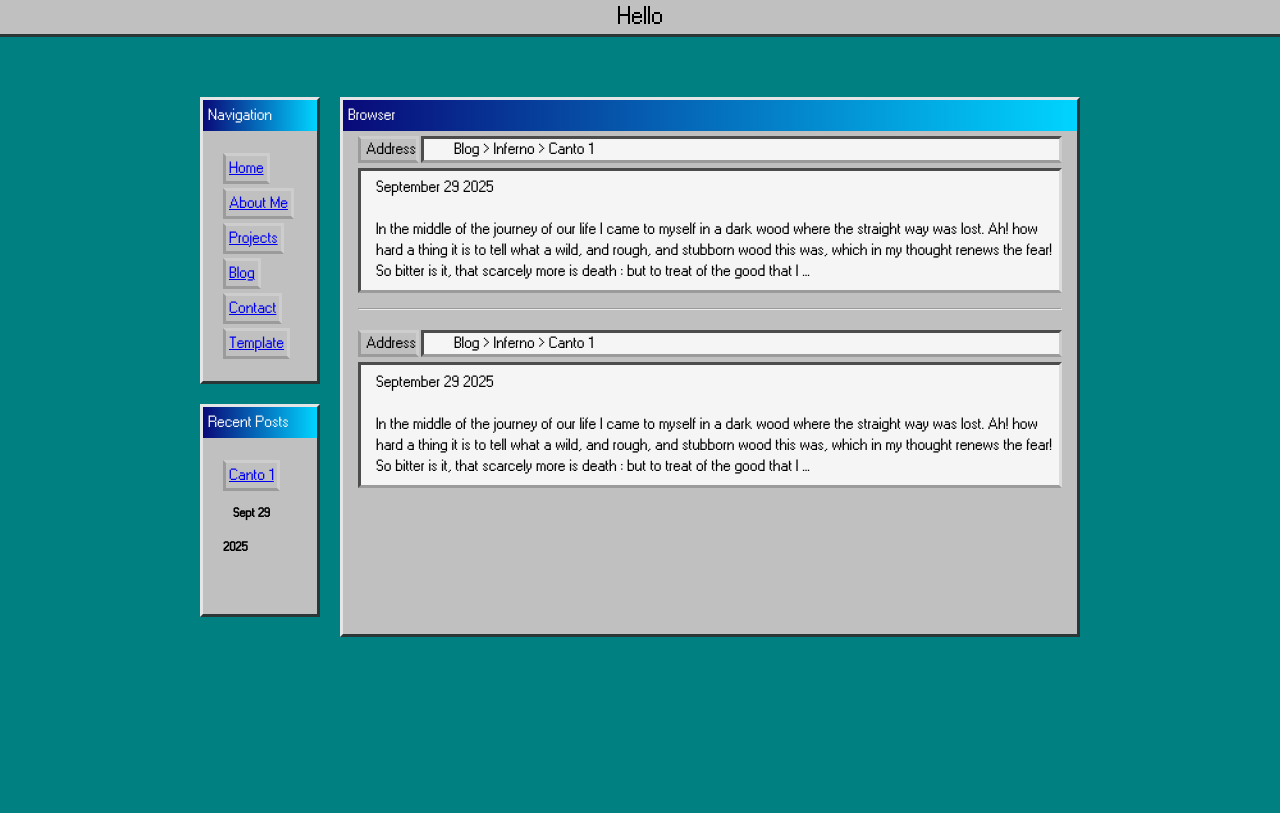
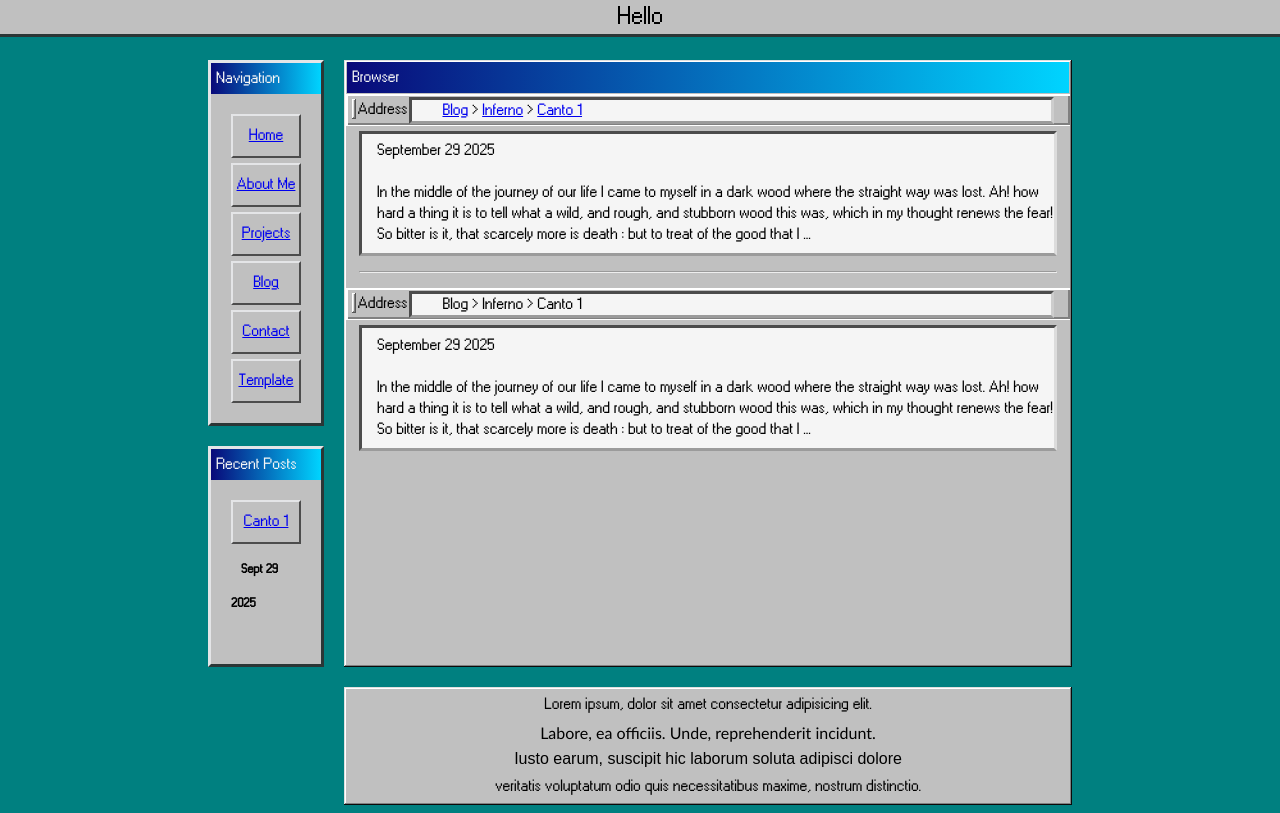
Before and after one commit to zachn988/zachn988.github.io, a Next.js app: page / in a window 1280 px wide. Built offline with nearby package versions, Linux system fonts and the light colour scheme.

Commit message:
stylesheet changes

```diff
--- a/src/app/layout.js
+++ b/src/app/layout.js
@@ -12,19 +12,21 @@ export default function RootLayout({ children }) {
 
     </head>
     <body>
-        <header>Hello</header>
+        <header>
+            Hello
+        </header>
         <div className="content">
             <div className="navigation">
                 <div className="nav_title">
                     Navigation
                 </div>
                 <div className="nav_links">
-                    <Link href="/" className="button_link">Home</Link><br></br>
-                    <Link href="/about" className="button_link">About Me</Link><br></br>
-                    <Link href="" className="button_link">Projects</Link><br></br>
-                    <Link href="" className="button_link">Blog</Link><br></br>
-                    <Link href="" className="button_link">Contact</Link><br></br>
-                    <Link href="" className="button_link">Template</Link><br></br>
+                    <Link href="/" className="button_link">Home</Link>
+                    <Link href="/about" className="button_link">About Me</Link>
+                    <Link href="" className="button_link">Projects</Link>
+                    <Link href="" className="button_link">Blog</Link>
+                    <Link href="" className="button_link">Contact</Link>
+                    <Link href="" className="button_link">Template</Link>
                 </div>
                 <div className="suggested">
                     <div className="nav_title">
@@ -44,6 +46,13 @@ export default function RootLayout({ children }) {
                 </div>
                 <div>{ children }</div>
             </div>
+            <div></div>
+            <div className="lorem">
+                <p className="font_1">Lorem ipsum, dolor sit amet consectetur adipisicing elit.</p>
+                <p className="font_2">Labore, ea officiis. Unde, reprehenderit incidunt.</p>
+                <p className="font_3">Iusto earum, suscipit hic laborum soluta adipisci dolore</p>
+                <p className="font_4">veritatis voluptatum odio quis necessitatibus maxime, nostrum distinctio.</p>
+            </div>
 
         </div>
     </body>
--- a/src/app/page.js
+++ b/src/app/page.js
@@ -1,11 +1,12 @@
+import Link from 'next/link';
 import "../styles/global.css";
 
 export default function Home() {
   return <div>
     <div>
         <div className="address_bar">
-            <p className="address">Address</p>
-            <p className="links">Blog &gt; Inferno &gt; Canto 1</p>
+            <div className="address"><p className="address_line"></p><p className="address_word">Address</p></div>
+            <p className="links"><Link href="/">Blog</Link> &gt; <Link href="/">Inferno</Link> &gt; <Link href="/">Canto 1</Link></p>
         </div>
             <div className="post_border">
                 <p className="post">
@@ -19,7 +20,7 @@ export default function Home() {
             </div>
         <hr className="post_divider_hr"></hr>
         <div className="address_bar">
-            <p className="address">Address</p>
+            <div className="address"><p className="address_line"></p><p className="address_word">Address</p></div>
             <p className="links">Blog &gt; Inferno &gt; Canto 1</p>
         </div>
             <div className="post_border">
--- a/src/styles/about.module.css
+++ b/src/styles/about.module.css
@@ -1,6 +1,3 @@
-.wiki {
-    background-color: #c0c0c0;
-}
 .address_master {
     background-color: #c0c0c0;
     padding-bottom: 5px;
--- a/src/styles/global.css
+++ b/src/styles/global.css
@@ -4,7 +4,15 @@
     font-family: "Levi Windows";
     src: url("/WindowsRegular.ttf"), format(TTF);
 }
-
+.font_1 {
+    font-family: "Levi Windows";
+}
+.font_2 {
+    font-family: "Trebuchet MS";
+}
+.font_3 {
+    font-family: "Arial";
+}
 
 
 
@@ -24,40 +32,45 @@ p {
 }
 
 .button_link {
-    text-align: left;
+    display:block;
+    text-align: center;
     font-size: 16px;
     color: #0000ee;
     padding: 3px;
-    margin-top: 10px;
-    border-top: #cdcdcd solid 3px;
-    border-right: #cdcdcd solid 3px;
-    border-bottom: #9b9b9b solid 3px;
-    border-left: #9b9b9b solid 3px;
+    margin-top: 5px;
+    margin-bottom: 5px;
+    border-top: #e4e5e7 solid 2px;
+    border-left: #e4e5e7 solid 2px;
+    border-bottom: #4c4c4c solid 2px;
+    border-right: #4c4c4c solid 2px;
 }
 .button_link:hover {
     text-decoration: none;
 }
 .button_link:active {
-    border-bottom: #cdcdcd solid 3px;
-    border-left: #cdcdcd solid 3px;
-    border-top: #9b9b9b solid 3px;
-    border-right: #9b9b9b solid 3px;
+    border-bottom: #e4e5e7 solid 2px;
+    border-right: #e4e5e7 solid 2px;
+    border-top: #4c4c4c solid 2px;
+    border-left: #4c4c4c solid 2px;
     color: rgb(220, 0, 0);
 }
 header {
+    position: absolute;
+    top: 0%;
+    left: 0%;
+    width: 100vw;
     font-size: 25px;
     text-align: center;
     background-color: #c0c0c0;
     border-color: #2b3636;
     border-width: 0px 0px 3px 0px;
     border-style: solid;
-    margin-bottom: 40px;
 }
 
 body {
     background: #008080;
-    margin: 0px;
-    font-family: "Levi Windows";
+    margin-top: 40px;
+    font-family: "Levi Windows", "Trebuchet MS";
 }
 .post_divider_hr {
     margin: 15px;
@@ -71,14 +84,12 @@ h6 {
 .center {
     background-color: #c0c0c0;
     margin: 20px 200px 0px 20px;
-    border-right-color: #2b3636;
-    border-bottom-color: #2b3636;
-    border-left-color: #e4e5e7;
-    border-top-color: #e4e5e7;
-    border-style: solid;
-    border-width: 3px 3px 3px 3px;
+    box-shadow: inset -1px -1px #0a0a0a,inset 1px 1px #dfdfdf,inset -2px -2px grey,inset 2px 2px #fff
 }
 .center_title {
+    margin-top: 2px;
+    margin-left: 3px;
+    margin-right: 3px;
     background: #090979;
     background: linear-gradient(90deg, rgba(9, 9, 121, 1) 0%, rgba(0, 212, 255, 1) 100%);
     padding: 5px;
@@ -111,8 +122,8 @@ h6 {
     line-height: 34px;
     font-size: 1.2em;
     background-color: #c0c0c0;
-    margin: 0px 0px 20px 200px;
-    padding: 20px;
+    margin: 0px 0px 0px 200px;
+    padding: 15px 20px 15px 20px;
     border-right-color: #2b3636;
     border-bottom-color: #2b3636;
     border-left-color: #e4e5e7;
@@ -126,29 +137,44 @@ h6 {
 /* Page Classes */
 
 .address_bar {
-    margin-left: 5px;
-    margin-top: 0px;
+    background-color: #c0c0c0;
+    margin-left:2px;
+    margin-right: 2px;
+    margin-top: 1px;
+    padding: 1px;
     display: inline;
-    display: grid;
-    grid-template-columns: 1fr 10fr;
+    display: flex;
+    /* grid-template-columns: 1fr 10fr; */
+    box-shadow: inset 2px 2px #fff, inset -2px -2px grey;
+    border-bottom: #fff solid 1px;
 }
 .address {
+    align-items: center;
+    display: grid;
+    grid-template-columns: 1fr 9fr;
     text-align: center;
-    margin-top: 5px;
-    margin-left: 10px;
+    margin-top: 0px;
+    margin-left: 0px;
     margin-bottom: 0px;
     margin-right: 0px;
     padding-right: 0px;
     padding-left: 5px;
     padding-bottom: 0px;
-    border-top: #cdcdcd solid 3px;
-    border-right: #cdcdcd solid 3px;
-    border-bottom: #9b9b9b solid 3px;
-    border-left: #9b9b9b solid 3px;
+}
+.address_line {
+    align-items: center;
+    width: 4px;
+    height:70%;
+    box-shadow: inset -1px -1px #565656, inset 1px 1px #fff, inset -2px -2px grey, inset 2px 2px #dfdfdf;
+
+}
+.address_word {
+    margin: 0px;
 }
 .links {
+    flex-grow: 10;
     text-align: left;
-    margin-top: 5px;
+    margin-top: 2px;
     margin-left: 2px;
     margin-bottom: 0px;
     margin-right: 15px;
@@ -176,3 +202,10 @@ h6 {
     border-style: solid;
     border-width: 3px;
 }
+
+.lorem {
+    text-align: center;
+    background-color: #c0c0c0;
+    margin: 20px 200px 0 20px;
+    box-shadow: inset -1px -1px #0a0a0a,inset 1px 1px #dfdfdf,inset -2px -2px grey,inset 2px 2px #fff
+}
```
Also changed, not shown: src/app/about/page.js (+4 -5 lines). Lines whose indentation alone changed are shown as unchanged.
